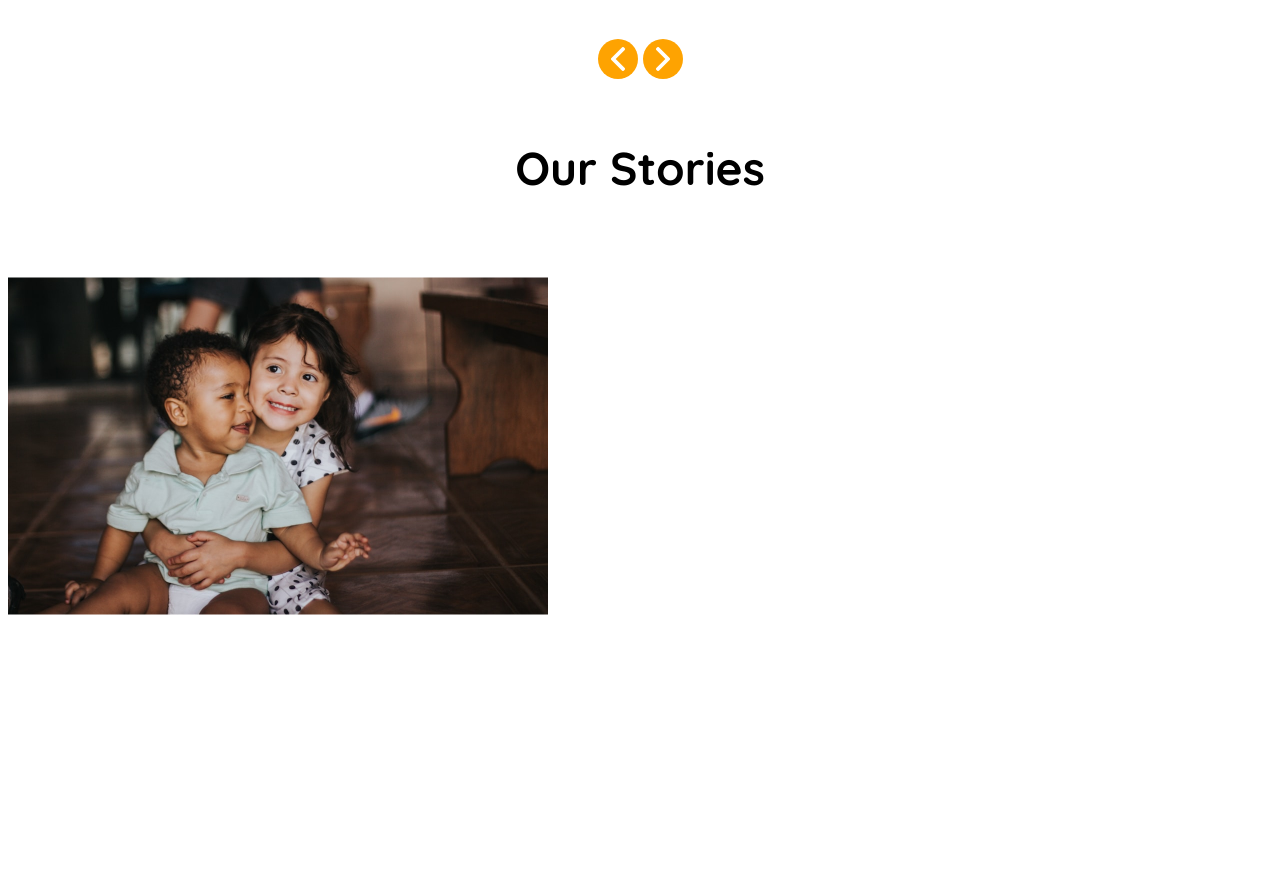
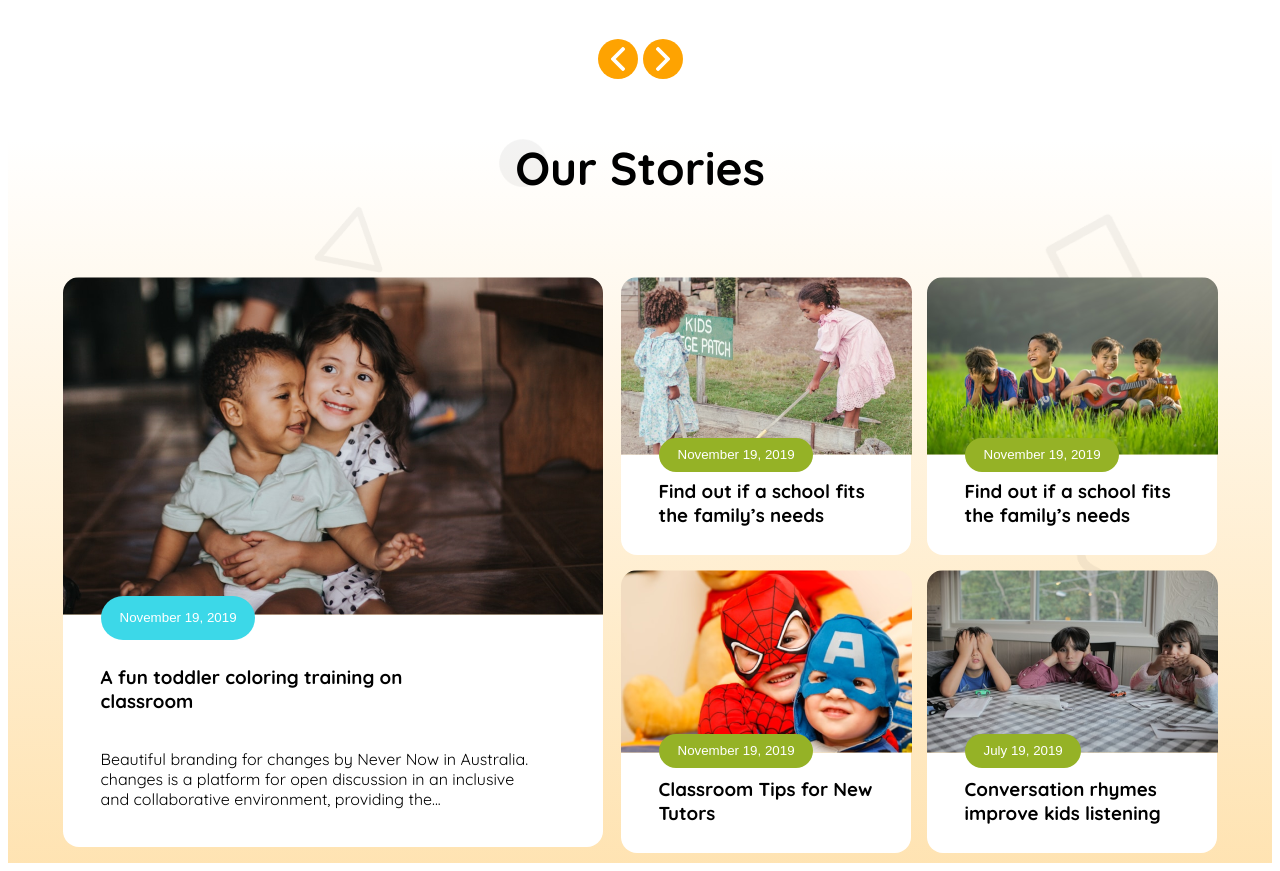
Before and after one commit to masum-k/b11-assignment-2, a plain HTML site: page index.html in a window 1280 px wide. Shown: the part 1340-2211 px from the top of the page. Before the commit the page ends 1967 px from the top, so only its background shows below. Drawn offline with Linux system fonts and the light colour scheme.

Commit message:
finished stories section

```diff
--- a/css/style.css
+++ b/css/style.css
@@ -8,7 +8,8 @@ li {
   font-size: 20px;
   font-weight: 500;
 }
-h1 {
+h1,
+h3 {
   margin: 0;
 }
 #first {
@@ -16,6 +17,12 @@ h1 {
 }
 #second {
   color: #01acfd;
+}
+.ml{
+  margin-left: 38px;
+}
+.small-card-h3{
+  padding: 24px 38px 28px 38px;
 }
 /* common style end */
 
@@ -146,6 +153,79 @@ third {
 }
 /* curriculum section end */
 
+/* stories section start */
+.stories-section {
+  background-image: url(/assets/bg.png),
+    linear-gradient(
+      0deg,
+      rgba(254, 163, 1, 0.3) 0%,
+      rgba(255, 255, 255, 0.3) 100%
+    );
+}
+.stories-container {
+  display: flex;
+  justify-content: center;
+}
+.stories-card-title-big {
+  width: 540px;
+  border-radius: 0 0 16px 16px;
+  background: #fff;
+}
+.stories-card-title-small {
+  width: 290px;
+  border-radius: 0 0 16px 16px;
+  padding: 0;
+  background: #fff;
+}
+.story-img,.small-story-img {
+  border-radius: 16px 16px 0px 0px;
+  display: block;
+}
+.stories-card-p{
+  width: 433px;
+  padding-bottom: 38px;
+}
+.card-title{
+  padding-top: 50px;
+  padding-bottom: 20px;
+}
+.small-card-1{
+  display: flex;
+  margin-bottom: 15px;
+  margin-left: 18px;
+  gap: 15px;
+}
+.small-card-2{
+  display: flex;
+  margin-left: 18px;
+  gap: 15px;
+}
+.big-card {
+  position: relative;
+}
+.date-btn {
+  padding: 14px 18px 15px 19px;
+  border-radius: 47px;
+  background: #3cd8e8;
+  position: absolute;
+  bottom: 38%;
+  border: none;
+  color: white;
+}
+.date-btn-1{
+  padding: 9px 18px 10px 19px;
+  border-radius: 47px;
+  background: #95B226;
+  position: absolute;
+  bottom: 30%;
+  border: none;
+  color: white;
+}
+.btn-pos{
+  position: relative;
+}
+/* stories section end */
+
 /* media query start */
 @media screen and (max-width: 576px) {
   .nav-list {
@@ -197,6 +277,12 @@ third {
     font-weight: 700;
   }
   /* curriculum end */
+
+  /* stories section start */
+  .big-card{
+    display: none;
+  }
+  /* stories section end */
 }
 @media screen and (min-width: 992px) {
   #hamburger {
@@ -215,7 +301,8 @@ third {
     gap: 5px;
     margin: 80px 0 60px 0;
   }
-  .left-arrow, .right-arrow {
+  .left-arrow,
+  .right-arrow {
     display: flex;
     justify-content: center;
     align-items: center;
--- a/index.html
+++ b/index.html
@@ -8,7 +8,7 @@
     <link rel="preconnect" href="https://fonts.gstatic.com" crossorigin>
     <link href="https://fonts.googleapis.com/css2?family=Quicksand:wght@300..700&display=swap" rel="stylesheet">
     <link rel="stylesheet" href="css/style.css">
-    <title>BlueBird School</title>
+    <title>TeddyBear Education</title>
 </head>
 
 <body class="font">
@@ -53,48 +53,103 @@
                 <div class="curriculum-card first card">
                     <img src="assets/kinder.png" alt="">
                     <h3>Kinder (3-6) Years</h3>
-                    <p class="card-p">Cum sociis natoque penatibus et magnis
-                        dis parturient montes, nascetur ridiculus
-                        mu sdis parturient
+                    <p class="card-p">A nurturing space where young minds explore, play, and grow with joy.
                     </p>
                     <button class="class-btn btn-1">Read More</button>
                 </div>
                 <div class="curriculum-card second card">
                     <img src="assets/elementary.png" alt="">
                     <h3>Elementary School</h3>
-                    <p class="card-p">Cum sociis natoque penatibus et magnis
-                        dis parturient montes, nascetur ridiculus
-                        mu sdis parturient
+                    <p class="card-p">Empowering curiosity and building strong academic foundations.
                     </p>
                     <button class="class-btn btn-2">Read More</button>
                 </div>
                 <div class="curriculum-card third card">
                     <img src="assets/SVG.svg" alt="">
                     <h3>Middle (10-16) Years</h3>
-                    <p class="card-p">Cum sociis natoque penatibus et magnis
-                        dis parturient montes, nascetur ridiculus
-                        mu sdis parturient
+                    <p class="card-p">Inspiring critical thinking and fostering personal growth for teens.
                     </p>
                     <button class="class-btn btn-3">Read More</button>
                 </div>
             </div>
         </div>
         <!-- slide section -->
-         <div class="slider">
+        <div class="slider">
             <div class="left-arrow">
                 <img src="assets/left-arrow.png" alt="">
             </div>
             <div class="right-arrow">
                 <img src="assets/right-arrow.png" alt="">
             </div>
-         </div>
-         <!-- Stories sectiion -->
-         <div>
+        </div>
+        <!-- Stories sectiion -->
+        <div class="stories-section">
             <h2 class="h2-heading">Our Stories</h2>
-            <div>
-                <img src="assets/story-1.png" alt="">
+            <div class="stories-container">
+                <!-- big card -->
+                <div class="big-card">
+                    <img class="story-img" src="assets/story-1.png" alt="">
+                    <button class="date-btn ml">November 19, 2019</button>
+                    <div class="stories-card-title-big">
+                        <h3 class="card-title ml">
+                            A fun toddler coloring training on <br>
+                            classroom
+                        </h3>
+                        <p class="stories-card-p ml">
+                            Beautiful branding for changes by Never Now in Australia.
+                            changes is a platform for open discussion in an inclusive and
+                            collaborative environment, providing the...
+                        </p>
+                    </div>
+                </div>
+                <!-- small card -->
+                <div>
+                    <div class="small-card-1">
+                        <div class="btn-pos">
+                            <img class="small-story-img" src="assets/story-2.png" alt="">
+                            <button class="date-btn-1 ml">November 19, 2019</button>
+                            <div class="stories-card-title-small">
+                                <h3 class="small-card-h3">
+                                    Find out if a school fits the
+                                    family’s needs
+                                </h3>
+                            </div>
+                        </div>
+                        <div class="btn-pos">
+                            <img class="story-img" src="assets/story-3.png" alt="">
+                            <button class="date-btn-1 btn-col-2 ml">November 19, 2019</button>
+                            <div class="stories-card-title-small">
+                                <h3 class="small-card-h3">
+                                    Find out if a school fits the
+                                    family’s needs
+                                </h3>
+                            </div>
+                        </div>
+                    </div>
+                    <div class="small-card-2">
+                        <div class="btn-pos">
+                            <img class="story-img" src="assets/story-4.png" alt="">
+                            <button class="date-btn-1 ml">November 19, 2019</button>
+                            <div class="stories-card-title-small">
+                                <h3 class="small-card-h3">
+                                    Classroom Tips for New Tutors
+                                </h3>
+                            </div>
+                        </div>
+                        <div class="btn-pos">
+                            <img class="story-img" src="assets/story-5.png" alt="">
+                            <button class="date-btn-1 ml">July 19, 2019</button>
+                            <div class="stories-card-title-small">
+                                <h3 class="small-card-h3">
+                                    Conversation rhymes
+                                    improve kids listening
+                                </h3>
+                            </div>
+                        </div>
+                    </div>
+                </div>
             </div>
-         </div>
+        </div>
     </main>
 </body>
 <footer class="font">
```
